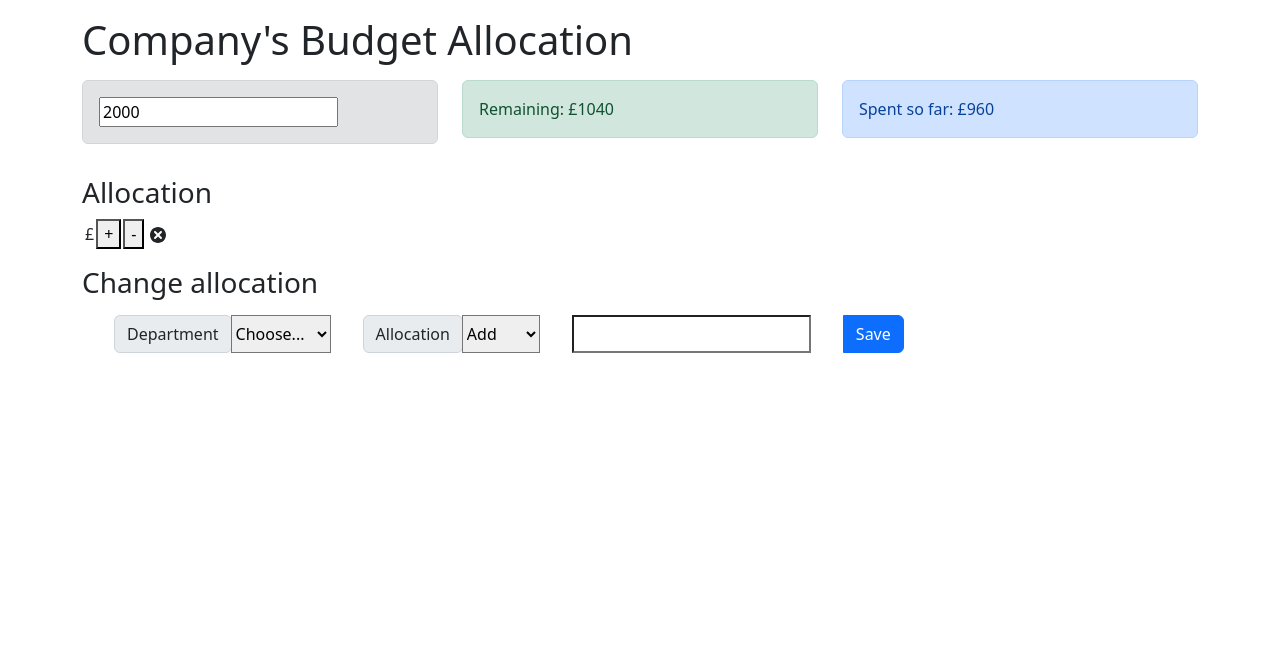
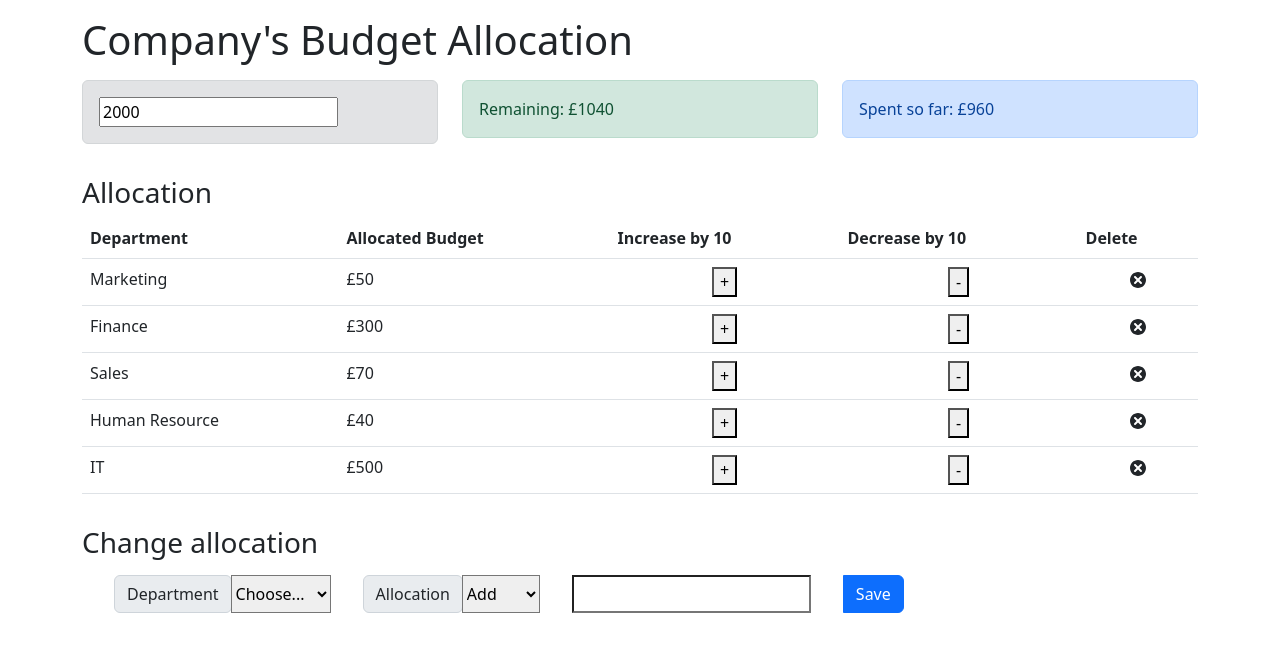
Before and after one commit to Pallavi7597/reactbudgetapp, a React (Create React App) app: page / in a window 1280 px wide. Shown: the top 652 px of the page. Built offline with nearby package versions, Linux system fonts and the light colour scheme.

Commit message:
Update ExpenseList.js

```diff
--- a/src/components/ExpenseList.js
+++ b/src/components/ExpenseList.js
@@ -1,51 +1,28 @@
 import React, { useContext } from 'react';
-import { TiDelete } from 'react-icons/ti';
+import ExpenseItem from './ExpenseItem';
 import { AppContext } from '../context/AppContext';
 
-const ExpenseItem = (props) => {
-	const { dispatch, currency } = useContext(AppContext);
-
-	const handleDeleteExpense = () => {
-		dispatch({
-			type: 'DELETE_EXPENSE',
-			payload: props.id,
-		});
-	};
-
-	const increaseAllocation = (name) => {
-		const expense = {
-			name: name,
-			cost: 10,
-		};
-
-		dispatch({
-			type: 'ADD_EXPENSE',
-			payload: expense
-		});
-
-	}
-
-	const decreaseAllocation = (name) => {
-		// alert()
-		const expense = {
-			name: name,
-			cost: 10,
-		};
-		dispatch({
-			type: 'RED_EXPENSE',
-			payload: expense
-		});
-	}
+const ExpenseList = () => {
+	const { expenses } = useContext(AppContext);
 
 	return (
-		<tr>
-		<td>{props.name}</td>
-		<td>{currency}{props.cost}</td>
-		<td align="center"><button onClick={event=> increaseAllocation(props.name)}>+</button></td>
-		<td align="center"><button onClick={event=> decreaseAllocation(props.name)}>-</button></td>
-		<td align="center"><TiDelete size='1.5em' onClick={handleDeleteExpense}></TiDelete></td>
-		</tr>
+		<table className='table'>
+			  <thead className="thead-light">
+		    <tr>
+		      <th scope="col">Department</th>
+		      <th scope="col">Allocated Budget</th>
+		      <th scope="col" align="center">Increase by 10</th>
+		      <th scope="col"align="center">Decrease by 10</th>
+		      <th scope="col" align="center">Delete</th>
+		    </tr>
+		  </thead>
+			<tbody>
+			{expenses.map((expense) => (
+				<ExpenseItem id={expense.id} key={expense.id} name={expense.name} cost={expense.cost} />
+			))}
+			</tbody>
+		</table>
 	);
 };
 
-export default ExpenseItem;
+export default ExpenseList;
```
